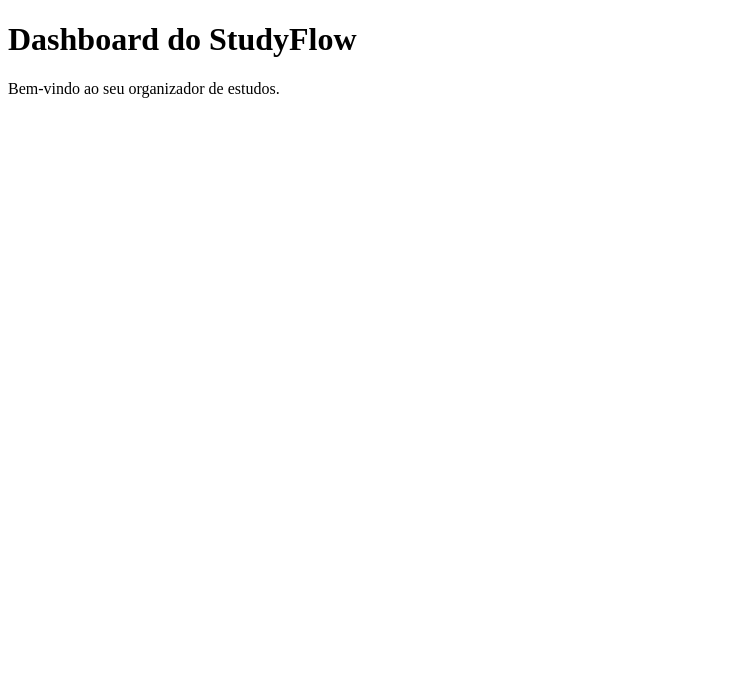
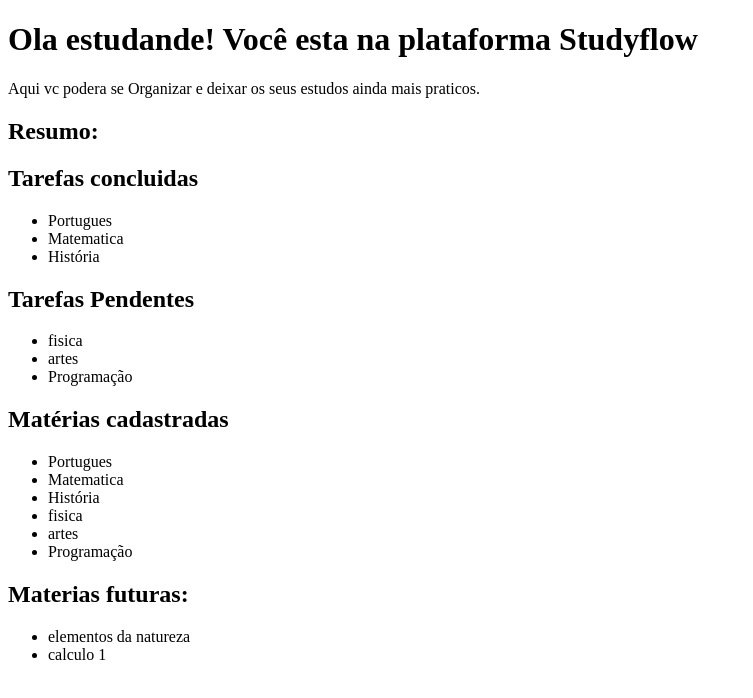
Before and after one commit to Pedrogall007/study-flow, an Angular app: page /dashboard in a window 1280 px wide. Shown: the top 698 px of the page, without its empty margins (0-753 px from the left). Built offline with nearby package versions, Linux system fonts and the light colour scheme.

Commit message:
feat: adicionando estrutura inicial do codigo HTML Titulo/tarefas: concluidas, pendentes, cadastradas e futuras.

```diff
--- a/src/app/pages/dashboard/dashboard.html
+++ b/src/app/pages/dashboard/dashboard.html
@@ -1,2 +1,46 @@
-<h1>Dashboard do StudyFlow</h1>
-<p>Bem-vindo ao seu organizador de estudos.</p>
+    <div class="bloco-apresentação">
+    <h1 title="Apresentação">Ola estudande! Você esta na plataforma Studyflow</h1>
+    <p>Aqui vc podera se Organizar e deixar os seus estudos ainda mais praticos. </p>
+    </div>
+    <div class="bloco-resumo">
+        <h2>Resumo:</h2>
+
+        <div class="tarefas-concluidas" >
+            <h2>Tarefas concluidas</h2>
+            <ul>
+                <li>Portugues</li>
+                <li>Matematica</li>
+                <li>História</li>
+            </ul>
+        </div>
+
+        <div class="tarefas-pendentes">
+            <h2>Tarefas Pendentes</h2>
+            <ul>
+                <li>fisica</li>
+                <li>artes</li>
+                <li>Programação</li>
+            </ul>
+        </div>
+
+        <div class="tarefas-cadasatradas">
+            <h2>Matérias cadastradas</h2>
+            <ul>
+                <li>Portugues</li>
+                <li>Matematica</li>
+                <li>História</li>
+                <li>fisica</li>
+                <li>artes</li>
+                <li>Programação</li>
+
+            </ul>
+        </div>
+
+        <div class="bloco-tarefas-futuras">
+            <h2>Materias futuras:</h2>
+            <ul>
+                <li>elementos da natureza</li>
+                <li>calculo 1</li>
+            </ul>
+        </div>
+    </div>
```
